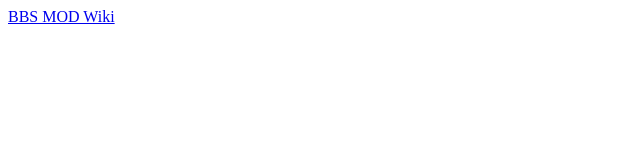
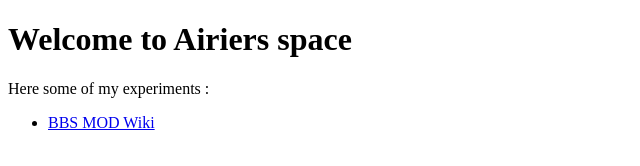
Before and after one commit to Airiers/Airiers.github.io, a plain HTML site: page index.html in a window 1280 px wide. Shown: the whole page, without its empty margins (0-640 px from the left). Drawn offline with Linux system fonts and the light colour scheme.

Commit message:
Added content

```diff
--- a/index.html
+++ b/index.html
@@ -6,6 +6,12 @@
     <title>Airiers space</title>
   </head>
   <body>
-    <a href="/bbs-doc">BBS MOD Wiki</a>
+    <h1>Welcome to Airiers space</h1>
+    <p>Here some of my experiments :</p>
+    <ul>
+      <li>
+        <a href="/bbs-doc">BBS MOD Wiki</a>
+      </li>
+    </ul>
   </body>
 </html>
```
